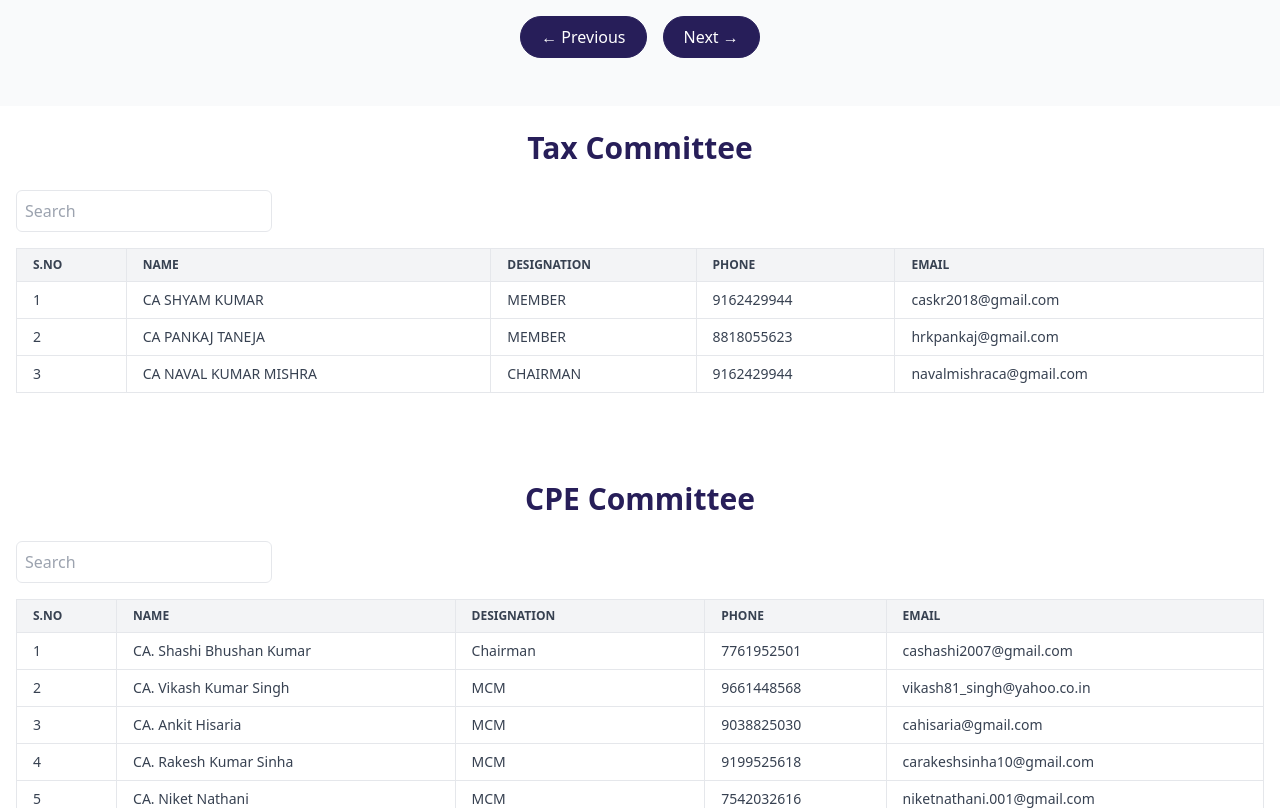
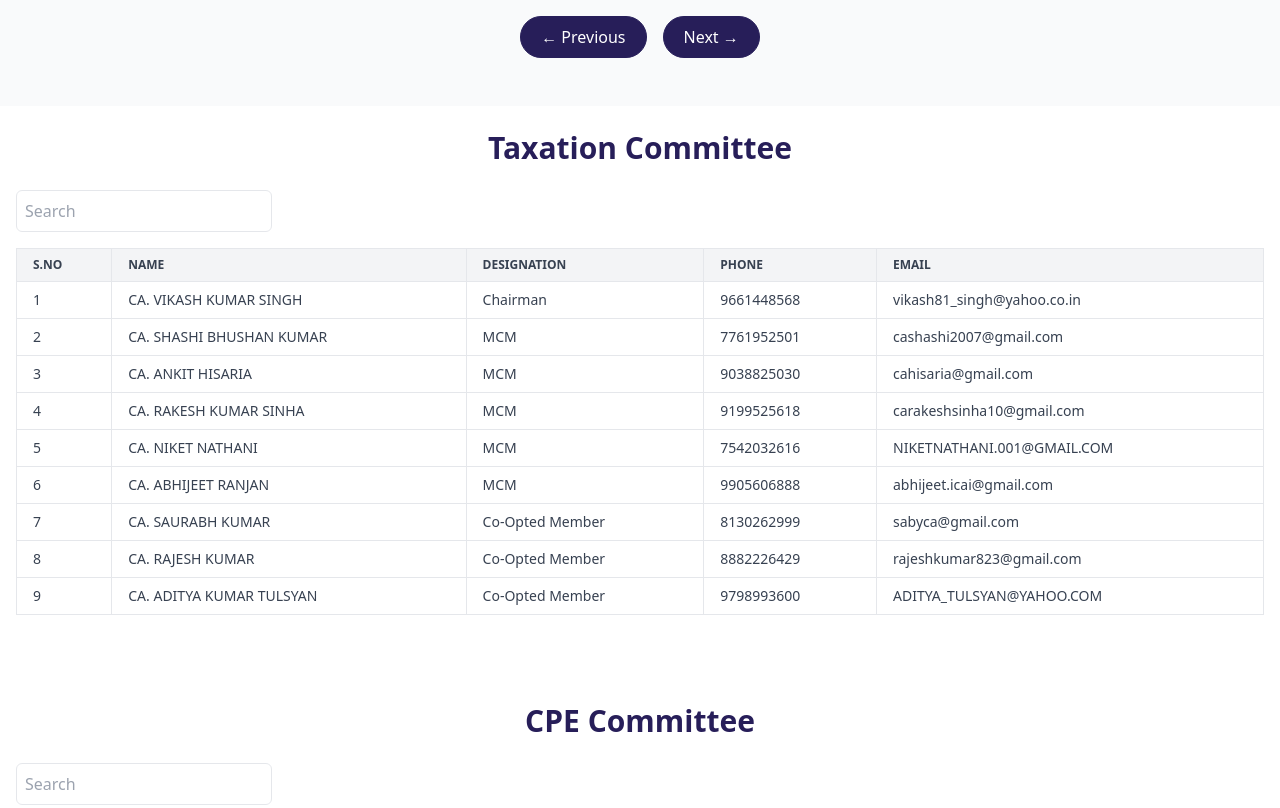
Before and after one commit to TG-Websites/ICAI-Muzaffarpur, a website: page contiMuzaffarpur.html in a window 1280 px wide. Shown: the part 960-1768 px from the top of the page. Drawn offline with nearby package versions, Linux system fonts and the light colour scheme.

Commit message:
social media link add

```diff
--- a/contiMuzaffarpur.html
+++ b/contiMuzaffarpur.html
@@ -638,19 +638,13 @@
 
 
 
-
-
-
-
-
 <!-- <!-Tax  Commitee -->
 
  <section class="py-6">
-    <h1 class="text-3xl font-semibold text-center text-[#271E59]">Tax Committee</h1>
+  <h1 class="text-3xl font-semibold text-center text-[#271E59]">Taxation Committee</h1>
   <div class="overflow-x-auto px-4 py-6">
     <div class="ea-advanced-data-table-wrap">
       <div class="ea-advanced-data-table-search-wrap ea-advanced-data-table-search-right mb-4">
-
         <input type="search" id="searchDisciplinary" placeholder="Search"
           class="ea-advanced-data-table-search p-2 border rounded-md w-64 ml-auto"
           onkeyup="filterDisciplinaryTable()">
@@ -670,35 +664,99 @@
         <tbody>
           <tr class="bg-white">
             <td class="px-4 py-2 border">1</td>
-              <td class="px-4 py-2 border">CA SHYAM KUMAR</td>
-              <td class="px-4 py-2 border">MEMBER</td>
-              <td class="px-4 py-2 border">9162429944</td>
-              <td class="px-4 py-2 border">caskr2018@gmail.com</td>
+            <td class="px-4 py-2 border">CA. VIKASH KUMAR SINGH</td>
+            <td class="px-4 py-2 border">Chairman</td>
+            <td class="px-4 py-2 border">9661448568</td>
+            <td class="px-4 py-2 border">vikash81_singh@yahoo.co.in</td>
           </tr>
           <tr class="bg-white">
             <td class="px-4 py-2 border">2</td>
-              <td class="px-4 py-2 border">CA PANKAJ TANEJA</td>
-              <td class="px-4 py-2 border">MEMBER</td>
-              <td class="px-4 py-2 border">8818055623</td>
-              <td class="px-4 py-2 border">hrkpankaj@gmail.com</td>
+            <td class="px-4 py-2 border">CA. SHASHI BHUSHAN KUMAR</td>
+            <td class="px-4 py-2 border">MCM</td>
+            <td class="px-4 py-2 border">7761952501</td>
+            <td class="px-4 py-2 border">cashashi2007@gmail.com</td>
           </tr>
           <tr class="bg-white">
             <td class="px-4 py-2 border">3</td>
-              <td class="px-4 py-2 border">CA NAVAL KUMAR MISHRA</td>
-              <td class="px-4 py-2 border">CHAIRMAN</td>
-              <td class="px-4 py-2 border">9162429944</td>
-              <td class="px-4 py-2 border">navalmishraca@gmail.com</td>
+            <td class="px-4 py-2 border">CA. ANKIT HISARIA</td>
+            <td class="px-4 py-2 border">MCM</td>
+            <td class="px-4 py-2 border">9038825030</td>
+            <td class="px-4 py-2 border">cahisaria@gmail.com</td>
           </tr>
-
+          <tr class="bg-white">
+            <td class="px-4 py-2 border">4</td>
+            <td class="px-4 py-2 border">CA. RAKESH KUMAR SINHA</td>
+            <td class="px-4 py-2 border">MCM</td>
+            <td class="px-4 py-2 border">9199525618</td>
+            <td class="px-4 py-2 border">carakeshsinha10@gmail.com</td>
+          </tr>
+          <tr class="bg-white">
+            <td class="px-4 py-2 border">5</td>
+            <td class="px-4 py-2 border">CA. NIKET NATHANI</td>
+            <td class="px-4 py-2 border">MCM</td>
+            <td class="px-4 py-2 border">7542032616</td>
+            <td class="px-4 py-2 border">NIKETNATHANI.001@GMAIL.COM</td>
+          </tr>
+          <tr class="bg-white">
+            <td class="px-4 py-2 border">6</td>
+            <td class="px-4 py-2 border">CA. ABHIJEET RANJAN</td>
+            <td class="px-4 py-2 border">MCM</td>
+            <td class="px-4 py-2 border">9905606888</td>
+            <td class="px-4 py-2 border">abhijeet.icai@gmail.com</td>
+          </tr>
+          <tr class="bg-white">
+            <td class="px-4 py-2 border">7</td>
+            <td class="px-4 py-2 border">CA. SAURABH KUMAR</td>
+            <td class="px-4 py-2 border">Co-Opted Member</td>
+            <td class="px-4 py-2 border">8130262999</td>
+            <td class="px-4 py-2 border">sabyca@gmail.com</td>
+          </tr>
+          <tr class="bg-white">
+            <td class="px-4 py-2 border">8</td>
+            <td class="px-4 py-2 border">CA. RAJESH KUMAR</td>
+            <td class="px-4 py-2 border">Co-Opted Member</td>
+            <td class="px-4 py-2 border">8882226429</td>
+            <td class="px-4 py-2 border">rajeshkumar823@gmail.com</td>
+          </tr>
+          <tr class="bg-white">
+            <td class="px-4 py-2 border">9</td>
+            <td class="px-4 py-2 border">CA. ADITYA KUMAR TULSYAN</td>
+            <td class="px-4 py-2 border">Co-Opted Member</td>
+            <td class="px-4 py-2 border">9798993600</td>
+            <td class="px-4 py-2 border">ADITYA_TULSYAN@YAHOO.COM</td>
+          </tr>
         </tbody>
       </table>
 
       <div class="ea-advanced-data-table-pagination ea-advanced-data-table-pagination-button mt-4 text-center">
-
+        <!-- Pagination if needed -->
       </div>
     </div>
   </div>
 </section>
+
+<script>
+  function filterDisciplinaryTable() {
+    let input = document.getElementById('searchDisciplinary');
+    let filter = input.value.toUpperCase();
+    let table = document.getElementById('disciplinaryTable');
+    let rows = table.getElementsByTagName('tr');
+
+    for (let i = 1; i < rows.length; i++) {
+      let cells = rows[i].getElementsByTagName('td');
+      let nameCell = cells[1]; // Name column
+      if (nameCell) {
+        let textValue = nameCell.textContent || nameCell.innerText;
+        if (textValue.toUpperCase().indexOf(filter) > -1) {
+          rows[i].style.display = '';
+        } else {
+          rows[i].style.display = 'none';
+        }
+      }
+    }
+  }
+</script>
+
 
 
 
@@ -1063,17 +1121,9 @@
                   <div class="flex flex-col items-center sm:items-start">
                     <h2 class="text-lg font-semibold mb-2">Follow Us</h2>
                     <div class="flex space-x-4">
+
                       <a
-                        href="#"
-                        target="_blank"
-                        class="hover:text-blue-400 transition duration-200 transform hover:scale-110"
-                      >
-                        <i
-                          class="fab fa-twitter fa-2x p-2 bg-white/10 rounded-full"
-                        ></i>
-                      </a>
-                      <a
-                        href="#"
+                        href="https://www.instagram.com/icai.muzaffarpur.branch?fbclid=IwY2xjawLqzz1leHRuA2FlbQIxMABicmlkETFuT0Z4eU9Xa1c0WWFUVW5EAR4NG9E5V0uRucmSk42NHd2_7aaRtuHgSG8ImbVPbueVf6deM4QMn0KxP9ElVg_aem_bTUTPVG33zHD_P-PoPvcoQ"
                         target="_blank"
                         class="hover:text-pink-400 transition duration-200 transform hover:scale-110"
                       >
@@ -1082,7 +1132,7 @@
                         ></i>
                       </a>
                       <a
-                        href="#"
+                        href="https://www.facebook.com/profile.php?id=61578743033498"
                         target="_blank"
                         class="hover:text-blue-300 transition duration-200 transform hover:scale-110"
                       >
@@ -1103,12 +1153,7 @@
                       © 2024-2025 All rights reserved to the ICAI Muzaffarpur
                       Branch
                     </p>
-                    <p class="text-sm font-medium">
-                      Designed By
-                      <span class="text-blue-300 font-semibold"
-                        >ThunderGits</span
-                      >
-                    </p>
+
                   </div>
                 </div>
               </div>
```
Also changed, not shown: MembersEvents.html (+4 -17 lines), about.html (+3 -5 lines), gallery.html (+4 -17 lines), index.html (+4 -9 lines). Lines whose indentation alone changed are shown as unchanged.
